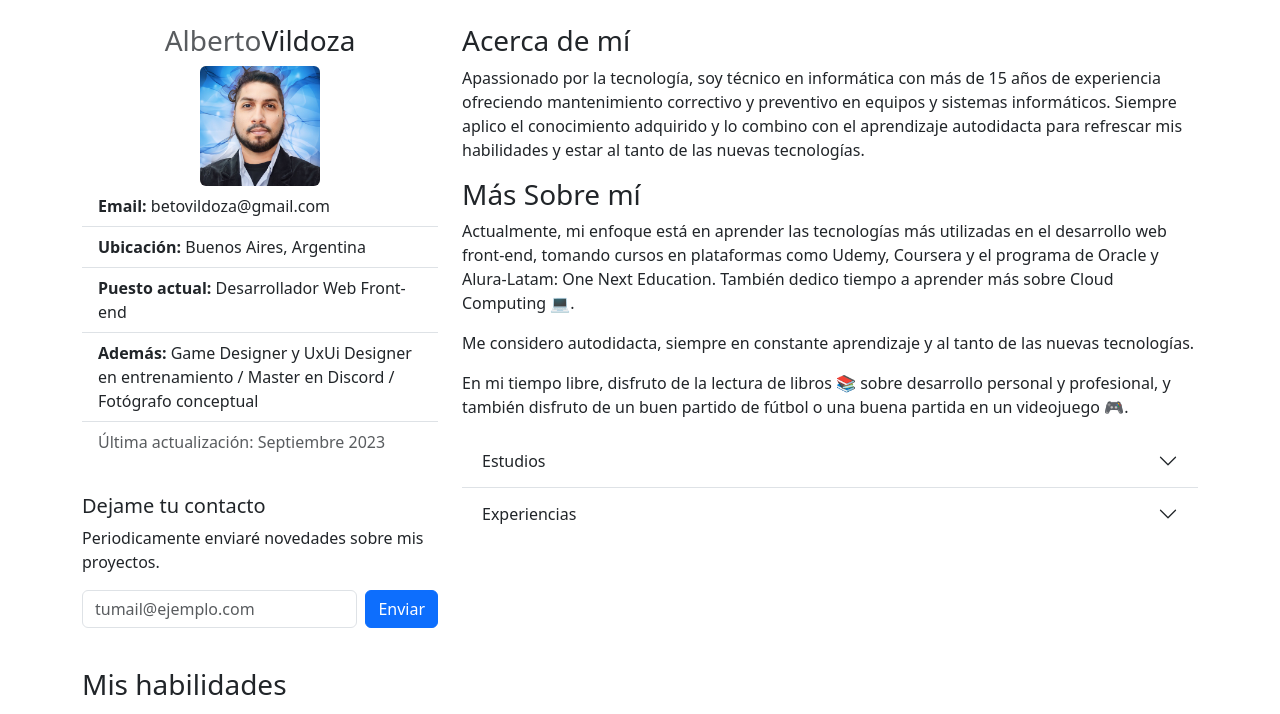
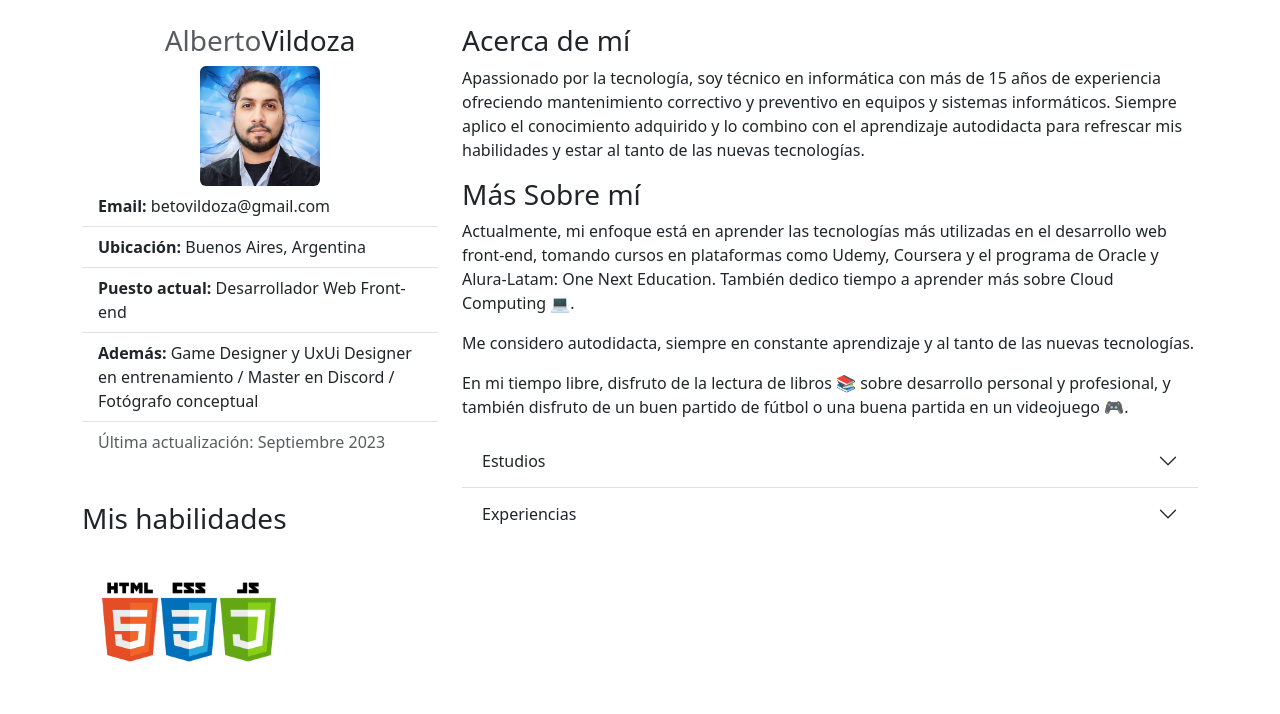
Before and after one commit to betovildoza/betovildoza.github.io, a plain HTML site: page index.html in a window 1280 px wide. Shown: the part 64-778 px from the top of the page. Drawn offline with nearby package versions, Linux system fonts and the light colour scheme; a script that the page names is missing.

Commit message:
Update index.html

```diff
--- a/index.html
+++ b/index.html
@@ -60,15 +60,7 @@
             <li class="list-group-item"><b>Además:</b> Game Designer y UxUi Designer en entrenamiento / Master en Discord / Fotógrafo conceptual</li>
             <li class="list-group-item disabled">Última actualización: Septiembre 2023</li>
           </ul>
-          <form class="bloquePrincipal">
-            <h5>Dejame tu contacto</h5>
-            <p>Periodicamente enviaré novedades sobre mis proyectos.</p>
-            <div class="d-flex flex-column flex-sm-row w-100 gap-2">
-              <label for="newsletter1" class="visually-hidden">Email</label>
-              <input id="newsletter1" type='email' class="form-control" placeholder="tumail@ejemplo.com">
-              <button id="boton1" class="btn btn-primary" type="button">Enviar</button>
-            </div>
-          </form>
+
           <section class="skills" id="skills">
             <h3 class="skill-header">Mis habilidades</h2>
               <div class="skills-wrapper">
```
